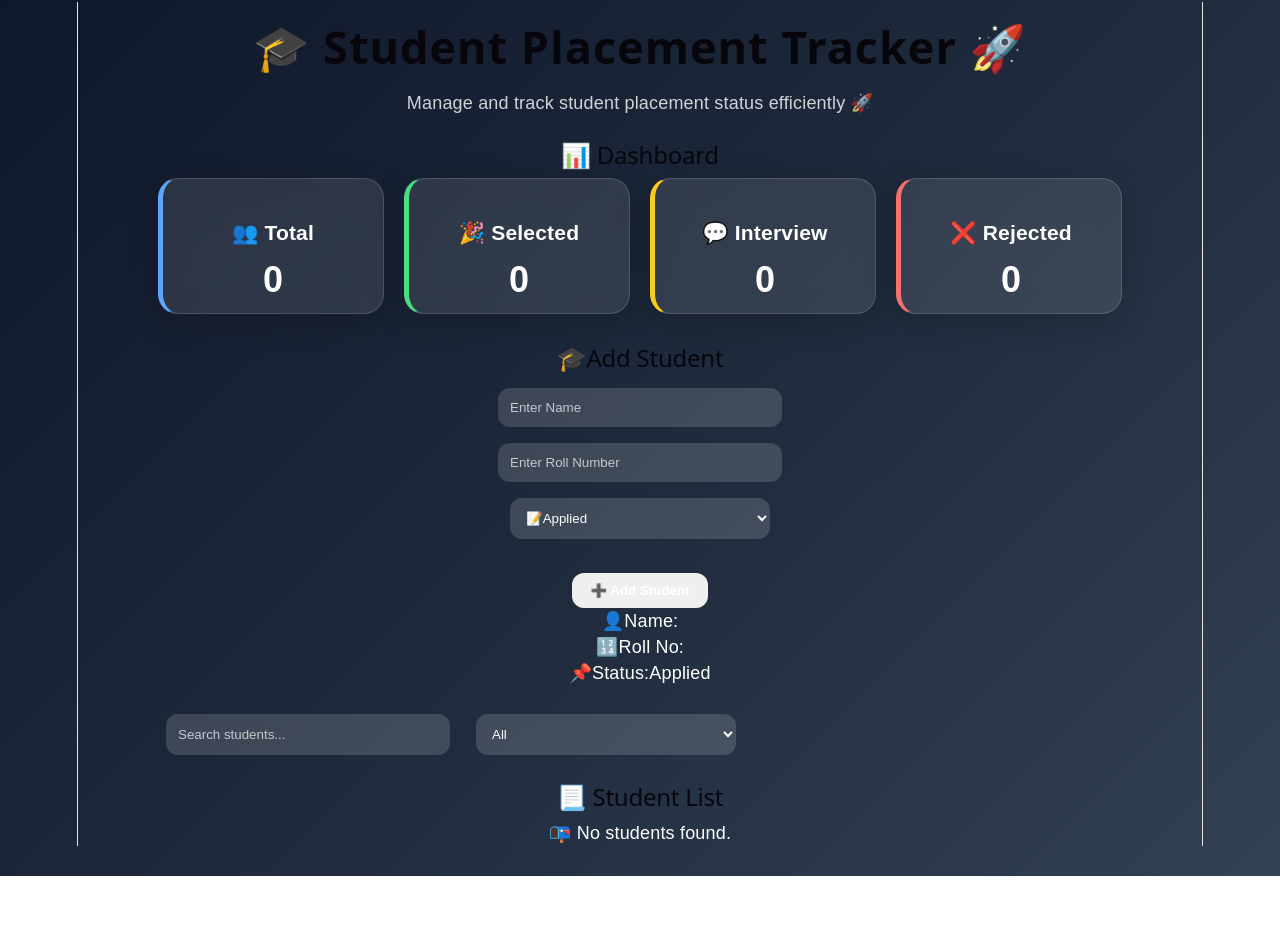
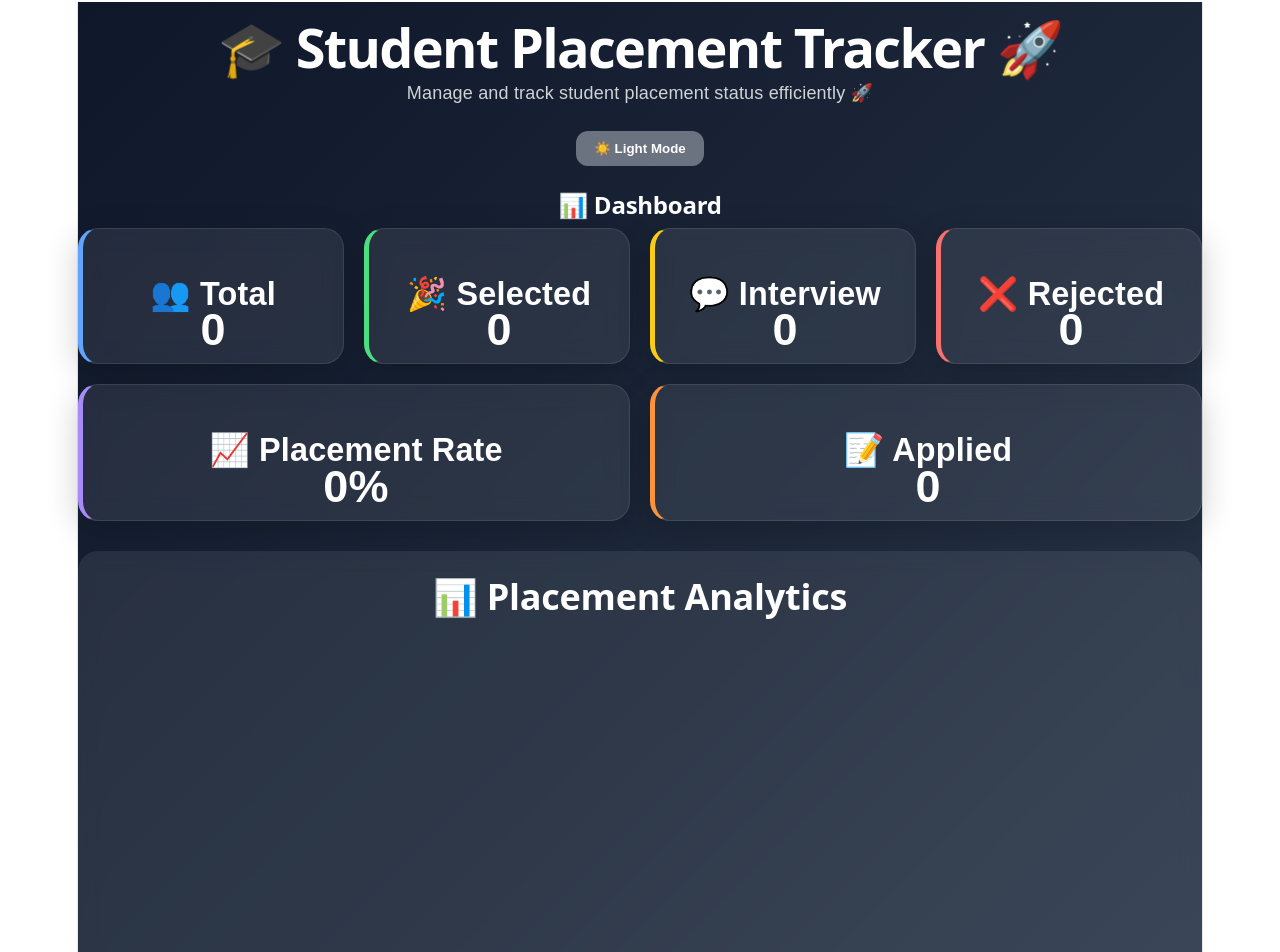
Before and after one commit to revathinilla43/student-placement-tracker, a React (Vite) app: page / in a window 1280 px wide. Shown: the part 28-980 px from the top of the page. Before the commit the page ends 904 px from the top, so only its background shows below. Built offline with nearby package versions, Linux system fonts and the light colour scheme.

Commit message:
Final project version

```diff
--- a/package.json
+++ b/package.json
@@ -11,7 +11,8 @@
   },
   "dependencies": {
     "react": "^19.2.6",
-    "react-dom": "^19.2.6"
+    "react-dom": "^19.2.6",
+    "recharts": "^3.8.1"
   },
   "devDependencies": {
     "@eslint/js": "^10.0.1",
--- a/src/App.css
+++ b/src/App.css
@@ -1,75 +1,127 @@
 body {
   font-family: "Poppins", sans-serif;
+  margin: 0;
+  padding: 30px;
+}
 
+.container {
+  max-width: 1200px;
+  margin: auto;
+  min-height: 100vh;
+}
+
+/* THEMES */
+
+.dark {
   background: linear-gradient(
     135deg,
     #0f172a,
     #1e293b,
     #334155
   );
-
-  min-height: 100vh;
-
-  padding: 30px;
-
   color: white;
 }
+
+.light {
+  background: #f8fafc;
+  color: #111827;
+}
+
+/* HEADINGS */
+
 h1 {
   text-align: center;
+  font-size: 3rem;
+  font-weight: 800;
+  margin-bottom: 20px;
+}
 
-  font-size: 2.5rem;
+.dark h1,
+.dark h2 {
+  color: white;
+}
 
-  font-weight: 800;
+.light h1,
+.light h2 {
+  color: #111827;
+}
 
-  margin-bottom: 30px;
+h2 {
+  font-weight: 700;
+  text-align: center;
+}
 
-  letter-spacing: 1px;
+.subtitle {
+  text-align: center;
+  opacity: 0.8;
+  margin-bottom: 25px;
+  font-size: 1rem;
 }
+
+/* BUTTONS */
+
+button {
+  padding: 10px 18px;
+  border: none;
+  border-radius: 12px;
+  color: white;
+  cursor: pointer;
+  font-weight: 600;
+  transition: 0.3s;
+}
+
+.theme-btn {
+  display: block;
+  margin: 0 auto 25px;
+  background: #6b7280;
+}
+
+.theme-btn:hover {
+  transform: translateY(-2px);
+}
+
+/* DASHBOARD */
+
 .dashboard-cards {
   display: flex;
-
+  flex-wrap: wrap;
   gap: 20px;
-
-  flex-wrap: wrap;
-
   margin-bottom: 30px;
 }
 
 .card {
   flex: 1;
-
-  min-width: 180px;
-
+  min-width: 220px;
   padding: 20px;
-
   border-radius: 20px;
 
-  background: rgba(255,255,255,0.1);
+  background: rgba(255,255,255,0.08);
 
   backdrop-filter: blur(12px);
 
-  border: 1px solid rgba(255,255,255,0.15);
+  border: 1px solid rgba(255,255,255,0.1);
 
   box-shadow: 0 8px 32px rgba(0,0,0,0.2);
 
   transition: all 0.3s ease;
+
+  text-align: center;
 }
 
 .card:hover {
-  transform: translateY(-8px) scale(1.03);
-
-  box-shadow: 0 15px 40px rgba(0,0,0,0.3);
+  transform: translateY(-8px);
 }
 
 .card h3 {
-  font-weight: 600;
+  font-size: 1.8rem;
+  margin-bottom: 10px;
 }
 
 .card p {
-  font-size: 2rem;
-
+  font-size: 2.5rem;
   font-weight: 800;
 }
+
 .card:nth-child(1) {
   border-left: 5px solid #60a5fa;
 }
@@ -85,68 +137,80 @@ h1 {
 .card:nth-child(4) {
   border-left: 5px solid #f87171;
 }
+
+.card:nth-child(5) {
+  border-left: 5px solid #a78bfa;
+}
+
+.card:nth-child(6) {
+  border-left: 5px solid #fb923c;
+}
+
+/* FORM */
+
+input,
+select {
+  width: 260px;
+  padding: 12px;
+  border-radius: 12px;
+  outline: none;
+  margin: 8px;
+}
+
+.dark input,
+.dark select {
+  background: rgba(255,255,255,0.12);
+  color: white;
+  border: 1px solid rgba(255,255,255,0.15);
+}
+
+.light input,
+.light select {
+  background: white;
+  color: #111827;
+  border: 1px solid #d1d5db;
+}
+
+.dark input::placeholder {
+  color: rgba(255,255,255,0.7);
+}
+
+.light input::placeholder {
+  color: #6b7280;
+}
+
+/* TOOLBAR */
+
+.toolbar {
+  display: flex;
+  gap: 10px;
+  margin: 20px 0;
+  flex-wrap: wrap;
+}
+
+/* STUDENT CARDS */
+
 .student-card {
+  border-radius: 18px;
+  padding: 18px;
+  margin: 15px 0;
+
   background: rgba(255,255,255,0.08);
 
   backdrop-filter: blur(10px);
 
   border: 1px solid rgba(255,255,255,0.1);
 
-  border-radius: 18px;
-
-  padding: 18px;
-
-  margin: 15px 0;
-
   transition: all 0.3s ease;
 }
 
 .student-card:hover {
   transform: translateY(-5px);
-
-  background: rgba(255,255,255,0.12);
-}
-input,
-select {
-  width: 260px;
-
-  padding: 12px;
-
-  border-radius: 12px;
-
-  border: none;
-
-  outline: none;
-
-  background: rgba(255,255,255,0.15);
-
-  color: white;
-
-  margin: 8px;
-}
-
-input::placeholder {
-  color: rgba(255,255,255,0.7);
-}
-
-button {
-  padding: 10px 18px;
-
-  border: none;
-
-  border-radius: 12px;
-
-  color: white;
-
-  cursor: pointer;
-
-  font-weight: 600;
-
-  transition: 0.3s;
 }
 
 .edit-btn {
   background: #2563eb;
+  margin-right: 10px;
 }
 
 .edit-btn:hover {
@@ -160,18 +224,83 @@ button {
 .delete-btn:hover {
   transform: scale(1.05);
 }
-.container {
-  max-width: 1200px;
-  margin: auto;
+
+/* STATUS BADGES */
+
+.status {
+  padding: 4px 10px;
+  border-radius: 20px;
+  font-size: 14px;
+  font-weight: bold;
 }
-.toolbar{
-  display:flex;
-  gap:10px;
-  margin:20px 0;
+
+.Applied {
+  background: #dbeafe;
+  color: #1e40af;
 }
-.subtitle {
-  text-align: center;
-  opacity: 0.8;
-  margin-bottom: 25px;
-  font-size: 1rem;
+
+.Interview {
+  background: #fef3c7;
+  color: #92400e;
 }
+
+.Selected {
+  background: #dcfce7;
+  color: #166534;
+}
+
+.Rejected {
+  background: #fee2e2;
+  color: #991b1b;
+}
+
+/* CHART */
+
+.chart-container {
+  margin: 30px 0;
+  padding: 25px;
+  border-radius: 20px;
+
+  background: rgba(255,255,255,0.08);
+
+  backdrop-filter: blur(10px);
+
+  display: flex;
+  flex-direction: column;
+  align-items: center;
+}
+
+.chart-title {
+  margin-bottom: 20px;
+  font-size: 2rem;
+  font-weight: 700;
+}
+
+/* MOBILE */
+
+@media (max-width: 768px) {
+
+  .dashboard-cards {
+    flex-direction: column;
+  }
+
+  .toolbar {
+    .toolbar {
+  display: flex;
+  justify-content: center;
+  align-items: center;
+  gap: 15px;
+  margin: 25px 0;
+  flex-wrap: wrap;
+}
+  }
+
+  input,
+  select {
+    width: 100%;
+  }
+
+  h1 {
+    font-size: 2rem;
+  }
+}
--- a/src/App.jsx
+++ b/src/App.jsx
@@ -1,3 +1,4 @@
+import PlacementChart from "./components/PlacementChart";
 import "./App.css";
 import { useState,useEffect } from 'react';
 import Dashboard from "./components/Dashboard";
@@ -16,13 +17,59 @@ function App(){
 
   const [editIndex, setEditIndex] = useState(null);
   const[filterStatus,setFilterStatus]=useState("All");
+
+  const exportCSV = () => {
+
+  const headers = [
+    "Name",
+    "Roll No",
+    "Status"
+  ];
+
+  const rows = students.map(student => [
+    student.name,
+    student.rollNo,
+    student.status
+  ]);
+
+  const csvContent = [
+    headers,
+    ...rows
+  ]
+    .map(row => row.join(","))
+    .join("\n");
+
+  const blob = new Blob(
+    [csvContent],
+    { type: "text/csv" }
+  );
+
+  const url =
+    window.URL.createObjectURL(blob);
+
+  const a =
+    document.createElement("a");
+
+  a.href = url;
+
+  a.download = "students.csv";
+
+  a.click();
+};
+const [darkMode, setDarkMode] = useState(true);
   return(
-    <div className="container">
+    <div className={`container ${darkMode ? "dark" : "light"}`}>
       <h1>🎓 Student Placement Tracker 🚀</h1>
       <p className="subtitle">
   Manage and track student placement status efficiently 🚀
 </p>
+<button className="theme-btn"
+  onClick={() => setDarkMode(!darkMode)}
+>
+  {darkMode ? "☀️ Light Mode" : "🌙 Dark Mode"}
+</button>
       <Dashboard  students={students}/>
+      <PlacementChart students={students} />
       <StudentForm
         students={students}
         setStudents={setStudents}
@@ -46,7 +93,11 @@ function App(){
   <option value="Rejected">Rejected</option>
   <option value="Applied">Applied</option>
 </select>
+<button onClick={exportCSV}>
+  📥 Export CSV
+</button>
 </div>
+
       <StudentList students={students}
                    setStudents={setStudents}
                    search={search}
--- a/src/components/Dashboard.jsx
+++ b/src/components/Dashboard.jsx
@@ -10,10 +10,20 @@ function Dashboard({ students }) {
   const rejectedCount = students.filter(
     (student) => student.status === "Rejected"
   ).length;
+  const totalStudents = students.length;
+
+const placementRate =
+  totalStudents === 0
+    ? 0
+    : Math.round((selectedCount / totalStudents) * 100);
+
+    const appliedCount = students.filter(
+  student => student.status === "Applied"
+).length;
 
   return (
     <>
-      <h2>📊 Dashboard</h2>
+      <h2 className="dashboard-title">📊 Dashboard</h2>
 
       <div className="dashboard-cards">
 
@@ -36,6 +46,14 @@ function Dashboard({ students }) {
           <h3>❌ Rejected</h3>
           <p>{rejectedCount}</p>
         </div>
+        <div className="card">
+  <h3>📈 Placement Rate</h3>
+  <p>{placementRate}%</p>
+</div>
+<div className="card">
+  <h3>📝 Applied</h3>
+  <p>{appliedCount}</p>
+</div>
 
       </div>
     </>
--- a/src/components/StudentForm.jsx
+++ b/src/components/StudentForm.jsx
@@ -14,6 +14,18 @@ function StudentForm({students,setStudents,editIndex,setEditIndex}){
     },[editIndex,students]);
 
     const addStudent=()=>{
+        if(name.trim()==="" || rollNo.trim()===""){
+     alert("Please fill all fields");
+          return;
+  }
+        const exists = students.some(
+  (student) => student.rollNo === rollNo
+);
+
+if(exists && editIndex===null){
+  alert("Roll Number already exists");
+  return;
+}
         const newStudent={
             name:name,
             rollNo:rollNo,
@@ -68,9 +80,7 @@ function StudentForm({students,setStudents,editIndex,setEditIndex}){
           {editIndex !== null ? "✏️ Update Student" : "➕ Add Student"}
         </button>
 
-        <p>👤Name:{name}</p>
-        <p>🔢Roll No:{rollNo}</p>
-        <p>📌Status:{status}</p>
+
         </>
 
 
--- a/src/components/StudentList.jsx
+++ b/src/components/StudentList.jsx
@@ -2,6 +2,10 @@
 function StudentList({students,setStudents,search,filterStatus,setEditIndex}){
 
     const deleteStudent=(indexToDelete)=>{
+     const confirmDelete =
+    window.confirm("Delete this student?");
+
+  if(!confirmDelete) return;
         const updatedStudents=students.filter((_,index)=>index!==indexToDelete);
         setStudents(updatedStudents);
     };
@@ -31,7 +35,13 @@ function StudentList({students,setStudents,search,filterStatus,setEditIndex}){
 
           <p><strong>🆔 Roll No:</strong> {student.rollNo}</p>
 
-          <p><strong>📌 Status:</strong> {student.status}</p>
+          <p>
+                <strong>📌 Status:</strong>
+
+                 <span className={`status ${student.status}`}>
+                        {student.status}
+                          </span>
+</p>
 
           <button
             className="edit-btn"
--- /dev/null
+++ b/src/components/placementChart.jsx
@@ -0,0 +1,74 @@
+import {
+  PieChart,
+  Pie,
+  Cell,
+  Tooltip,
+  Legend,
+} from "recharts";
+
+function PlacementChart({ students }) {
+
+  const data = [
+    {
+      name: "Applied",
+      value: students.filter(
+        s => s.status === "Applied"
+      ).length,
+    },
+    {
+      name: "Interview",
+      value: students.filter(
+        s => s.status === "Interview"
+      ).length,
+    },
+    {
+      name: "Selected",
+      value: students.filter(
+        s => s.status === "Selected"
+      ).length,
+    },
+    {
+      name: "Rejected",
+      value: students.filter(
+        s => s.status === "Rejected"
+      ).length,
+    },
+  ];
+
+  const COLORS = [
+    "#3b82f6",
+    "#f59e0b",
+    "#22c55e",
+    "#ef4444",
+  ];
+
+  return (
+    <div className="chart-container">
+      <h2 className="chart-title">📊 Placement Analytics</h2>
+
+      <div style={{ display: "flex", justifyContent: "center" }}>
+
+      <PieChart width={500} height={350}>
+        <Pie
+          data={data}
+          dataKey="value"
+          outerRadius={100}
+          label
+        >
+          {data.map((entry, index) => (
+            <Cell
+              key={index}
+              fill={COLORS[index]}
+            />
+          ))}
+        </Pie>
+
+        <Tooltip />
+        <Legend />
+      </PieChart>
+      </div>
+    </div>
+  );
+}
+
+export default PlacementChart;
```
Also changed, not shown: 1 other file (tests, documents, lock files or other folders).
